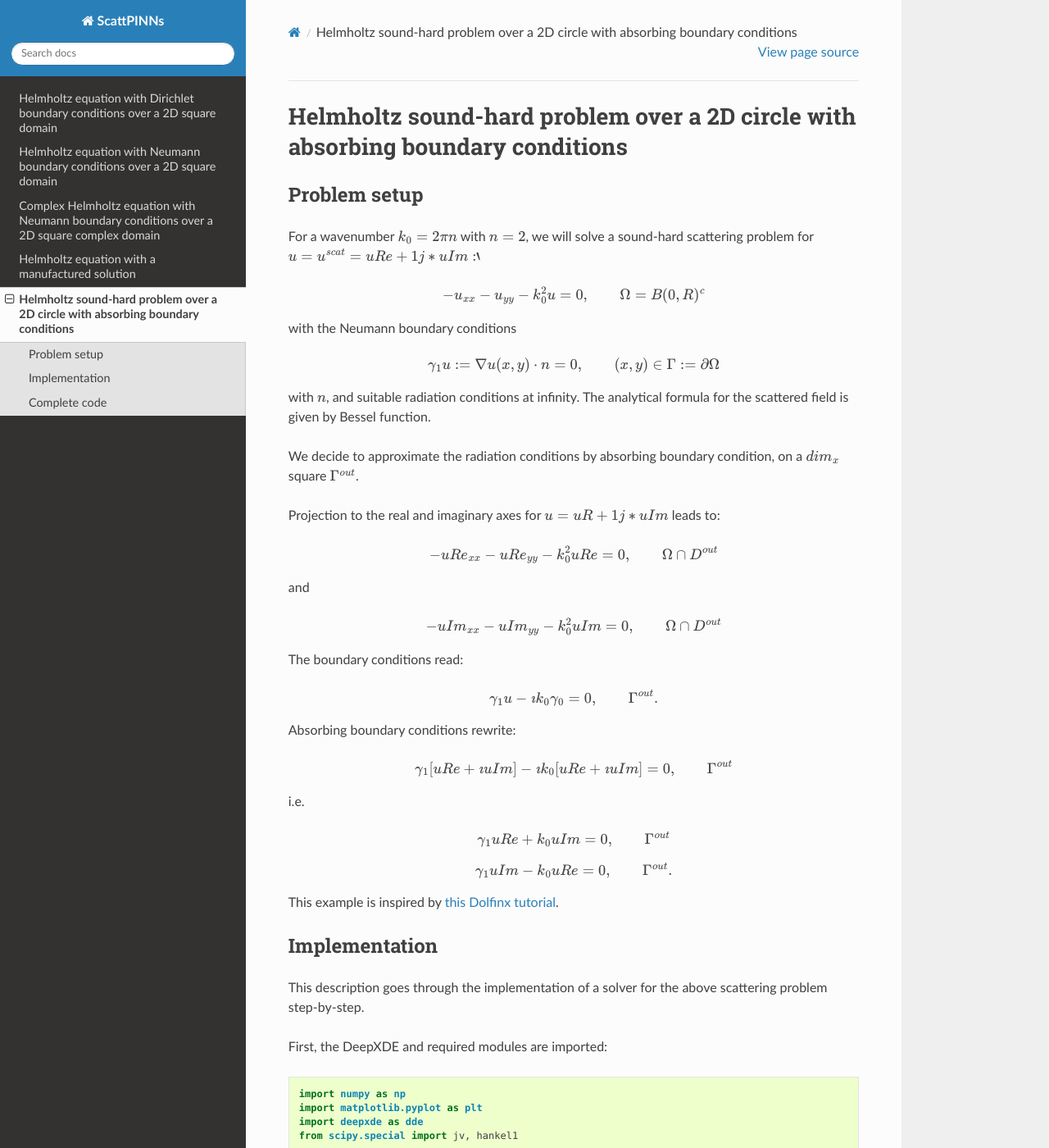
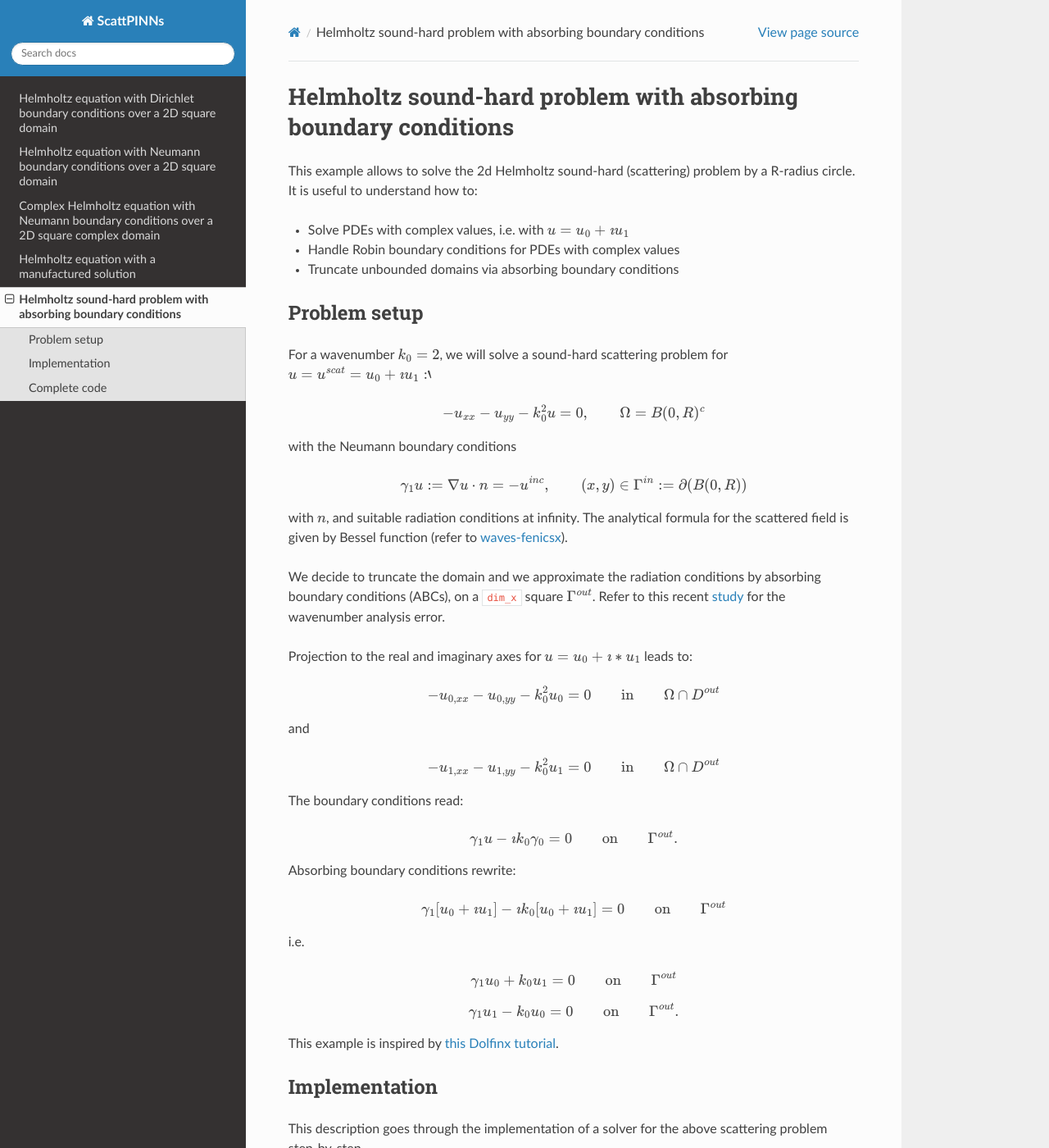
Before and after one commit to pescap/ScattPINNs, a Sphinx documentation site: the page built from docs/source/forward/helmholtz.2d.sound.hard.abc.rst, in a window 1280 px wide and 1400 px high. Shown: the whole window at 82% size. Built offline with Sphinx 7.4.7 and the Read the Docs theme 2.0.0, drawn with Linux system fonts in a browser that asks for light colours; some of the changed text lies outside the part shown.

Commit message:
finished the ABC case

```diff
--- a/docs/source/forward/helmholtz.2d.sound.hard.abc.rst
+++ b/docs/source/forward/helmholtz.2d.sound.hard.abc.rst
@@ -1,42 +1,48 @@
-Helmholtz sound-hard problem over a 2D circle with absorbing boundary conditions
+Helmholtz sound-hard problem with absorbing boundary conditions
 ===================================================================================
+
+This example allows to solve the 2d Helmholtz sound-hard (scattering) problem by a R-radius circle. It is useful to understand how to:
+
+* Solve PDEs with complex values, i.e. with :math:`u = u_0 + \imath u_1`
+* Handle Robin boundary conditions for PDEs with complex values
+* Truncate unbounded domains via absorbing boundary conditions
 
 Problem setup
 --------------
 
-For a wavenumber :math:`k_0 = 2\pi n` with :math:`n = 2`, we will solve a sound-hard scattering problem for :math:`u = u^{scat} =  uRe + 1j * uIm:``
+For a wavenumber :math:`k_0= 2`, we will solve a sound-hard scattering problem for :math:`u = u^{scat} =  u_0 + \imath u_1:``
 
 .. math:: - u_{xx}-u_{yy} - k_0^2 u = 0, \qquad  \Omega = B(0,R)^c
 
 with the Neumann boundary conditions
 
-.. math:: \gamma_1 u :=\nabla u(x,y) \cdot n =0, \qquad (x,y)\in \Gamma : =\partial \Omega
+.. math:: \gamma_1 u :=\nabla u \cdot n =- u^{inc}, \qquad (x,y)\in \Gamma^{in} : = \partial (B(0,R))
 
-with :math:`n`, and suitable radiation conditions at infinity. The analytical formula for the scattered field is given by Bessel function.
+with :math:`n`, and suitable radiation conditions at infinity. The analytical formula for the scattered field is given by Bessel function (refer to `waves-fenicsx <https://github.com/samuelpgroth/waves-fenicsx/tree/master/frequency>`_).
 
-We decide to approximate the radiation conditions by absorbing boundary condition, on a :math:`dim_x` square :math:`\Gamma^{out}`.
+We decide to truncate the domain and we approximate the radiation conditions by absorbing boundary conditions (ABCs), on a ``dim_x`` square :math:`\Gamma^{out}`. Refer to this recent `study <https://arxiv.org/pdf/2101.02154.pdf>`_ for the wavenumber analysis error.
 
-Projection to the real and imaginary axes for :math:`u = uR + 1j * uIm` leads to:
+Projection to the real and imaginary axes for :math:`u = u_0+ \imath * u_1` leads to:
 
-.. math:: - uRe_{xx}-uRe_{yy} - k_0^2 uRe = 0, \qquad  \Omega \cap D^{out}
+.. math:: - u_{0,xx}-u_{0,yy} - k_0^2 u_0 = 0 \qquad \text{in}\qquad \Omega \cap D^{out}
 
 and
 
-.. math:: - uIm_{xx}-uIm_{yy} - k_0^2 uIm = 0, \qquad  \Omega \cap D^{out}
+.. math:: - u_{1,xx}-u_{1,yy} - k_0^2 u_1 = 0 \qquad\text{in}\qquad  \Omega \cap D^{out}
 
 The boundary conditions read:
 
-.. math::\gamma_1 u =  - \gamma_1 u^{inc}, \qquad \Gamma
-.. math:: \gamma_1 u - \imath k_0 \gamma_0 = 0, \qquad \Gamma^{out}.
+.. math::\gamma_1 u =  - \gamma_1 u^{inc} \qquad \text{on} \qquad\Gamma^{in}
+.. math:: \gamma_1 u - \imath k_0 \gamma_0 = 0 \qquad \text{on} \qquad \Gamma^{out}.
 
 Absorbing boundary conditions rewrite:
 
-.. math:: \gamma_1 [uRe + \imath  uIm] - \imath k_0 [uRe + \imath uIm] = 0, \qquad \Gamma^{out}
+.. math:: \gamma_1 [u_0+ \imath  u_1] - \imath k_0 [u_0 + \imath u_1] = 0 \qquad \text{on} \qquad \Gamma^{out}
 
 i.e.
 
-.. math:: \gamma_1 uRe + k_0 uIm = 0, \qquad \Gamma^{out}
-.. math:: \gamma_1 uIm - k_0 uRe = 0, \qquad \Gamma^{out}.
+.. math:: \gamma_1 u_0 + k_0 u_1 = 0 \qquad\text{on}\qquad \Gamma^{out}
+.. math:: \gamma_1 u_1 - k_0 u_0 = 0 \qquad \text{on}\qquad\Gamma^{out}.
 
 
 This example is inspired by `this Dolfinx tutorial <https://github.com/samuelpgroth/waves-fenicsx/tree/master/frequency>`_.
@@ -50,45 +56,47 @@
 
 .. code-block:: python
 
+  import deepxde as dde
   import numpy as np
-  import matplotlib.pyplot as plt
-  import deepxde as dde
+  import scipy
   from scipy.special import jv, hankel1
 
-Then, we begin by definying the general parameters for the problem. The PINN will be trained over 5000 iterations, we also define the learning rate, the number of dense layers and nodes, and the activation function.
+
+Then, we begin by defining the general parameters for the problem. The PINN will be trained over 5000 iterations, we also define the learning rate, the number of dense layers and nodes, and the activation function.
 
 .. code-block:: python
 
-  #General parameters
   weights = 1
-  epochs = 5000
-  parameters = [1e-2, 4, 50, "tanh"]
-  learning_rate, num_dense_layers, num_dense_nodes, activation = parameters
+  epochs = 10000
+  learning_rate = 1e-3
+  num_dense_layers = 3
+  num_dense_nodes = 350
+  activation = "sin"
 
 We set the physical parameters for the problem.
 
 .. code-block:: python
 
-  #Problem parameters
-  k0 = 1
-  wave_len = np.pi / k0
+  # Problem parameters
+  k0 = 2
+  wave_len = 2 * np.pi / k0
   dim_x = 2 * np.pi
-  R = np.pi / 2.
-  n_wave = 10
+  R = np.pi / 4.0
+  n_wave = 20
   h_elem = wave_len / n_wave
   nx = int(dim_x / h_elem)
+
 
 We define the geometry (inner and outer domains):
 
 .. code-block:: python
 
-  #Computational domain
-  outer = dde.geometry.Rectangle([-dim_x/2., -dim_x/2.], [dim_x/2., dim_x/2.])
-  inner = dde.geometry.Disk([0,0], R)
-  geom = dde.geometry.CSGDifference(outer, inner)
+  outer = dde.geometry.Rectangle([-dim_x / 2.0, -dim_x / 2.0], [dim_x / 2.0, dim_x / 2.0])
+  inner = dde.geometry.Disk([0, 0], R)
 
+  geom = outer - inner
 
-We define the analytic solution:
+We introduce the analytic solution for the sound-hard scattering problem:
 
 .. code-block:: python
 
@@ -137,14 +145,14 @@
       return np.hstack((real, imag))
 
   #Boundary conditions
-  def boundary(_, on_boundary):
+  def boundary(x, on_boundary):
       return on_boundary
 
-  def boundary_outer(_, on_boundary):
-      return on_boundary and outer.on_boundary(_)
+  def boundary_outer(x, on_boundary):
+      return on_boundary and outer.on_boundary(x)
 
-  def boundary_inner(_, on_boundary):
-      return on_boundary and inner.on_boundary(_)
+  def boundary_inner(x, on_boundary):
+      return on_boundary and inner.on_boundary(x)
 
   def func0_inner(x):
       normal = -inner.boundary_normal(x)
```
Also changed, not shown: 1 other file.
